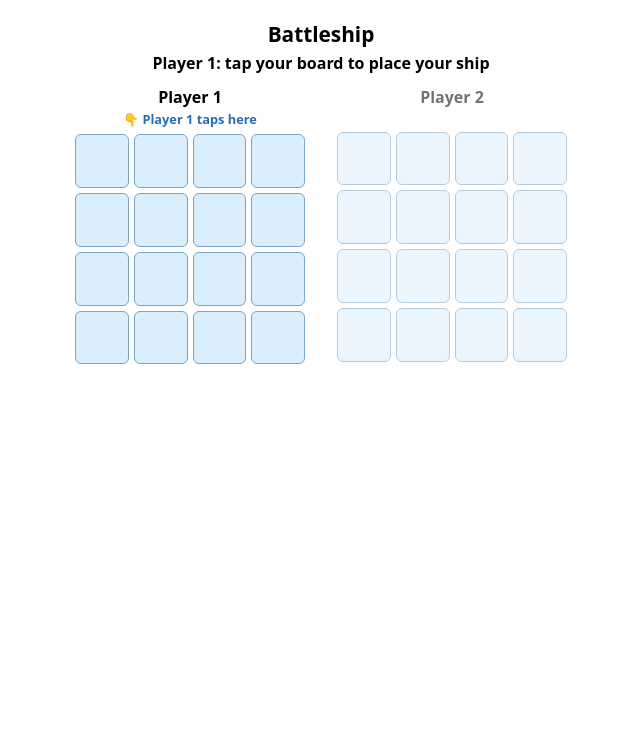
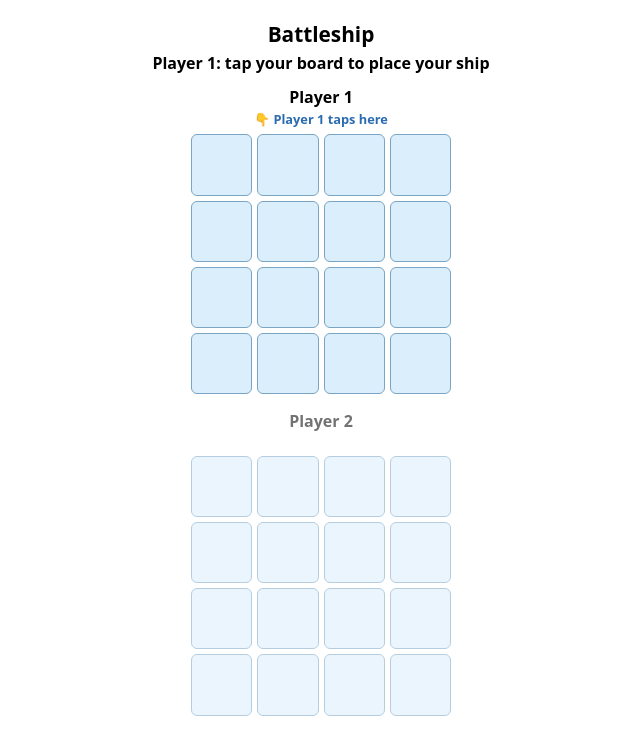
Before and after one commit to TechSimply/battleship, an Angular app: page / in a window 1280 px wide. Shown: the top 754 px of the page, without its empty margins (319-959 px from the left). Built offline with nearby package versions, Linux system fonts and the light colour scheme.

Commit message:
Update game logic and styles: clarify board positioning rules and adjust board width for consistency

```diff
--- a/src/app/game/game.scss
+++ b/src/app/game/game.scss
@@ -17,7 +17,8 @@ h1 {
   font-weight: 600;
 }
 
-// Mobile first: boards stacked vertically for portrait screens.
+// Rule 2.2: two boards are positioned vertically, one on top of another —
+// on every screen size, not just phones.
 .boards {
   display: flex;
   flex-direction: column;
@@ -51,7 +52,7 @@ h1 {
   display: grid;
   grid-template-columns: repeat(4, 1fr);
   gap: 5px;
-  width: min(62vw, 230px);
+  width: min(72vw, 260px);
 }
 
 .cell {
@@ -88,16 +89,6 @@ h1 {
   }
 }
 
-// Side by side when there is room (landscape / desktop).
-@media (min-width: 560px) {
-  .boards {
-    flex-direction: row;
-    justify-content: center;
-    align-items: flex-start;
-    gap: 2rem;
-  }
-}
-
 .reset {
   margin-top: 1rem;
   padding: 0.7rem 1.75rem;
```
Also changed, not shown: game-logic.txt.
